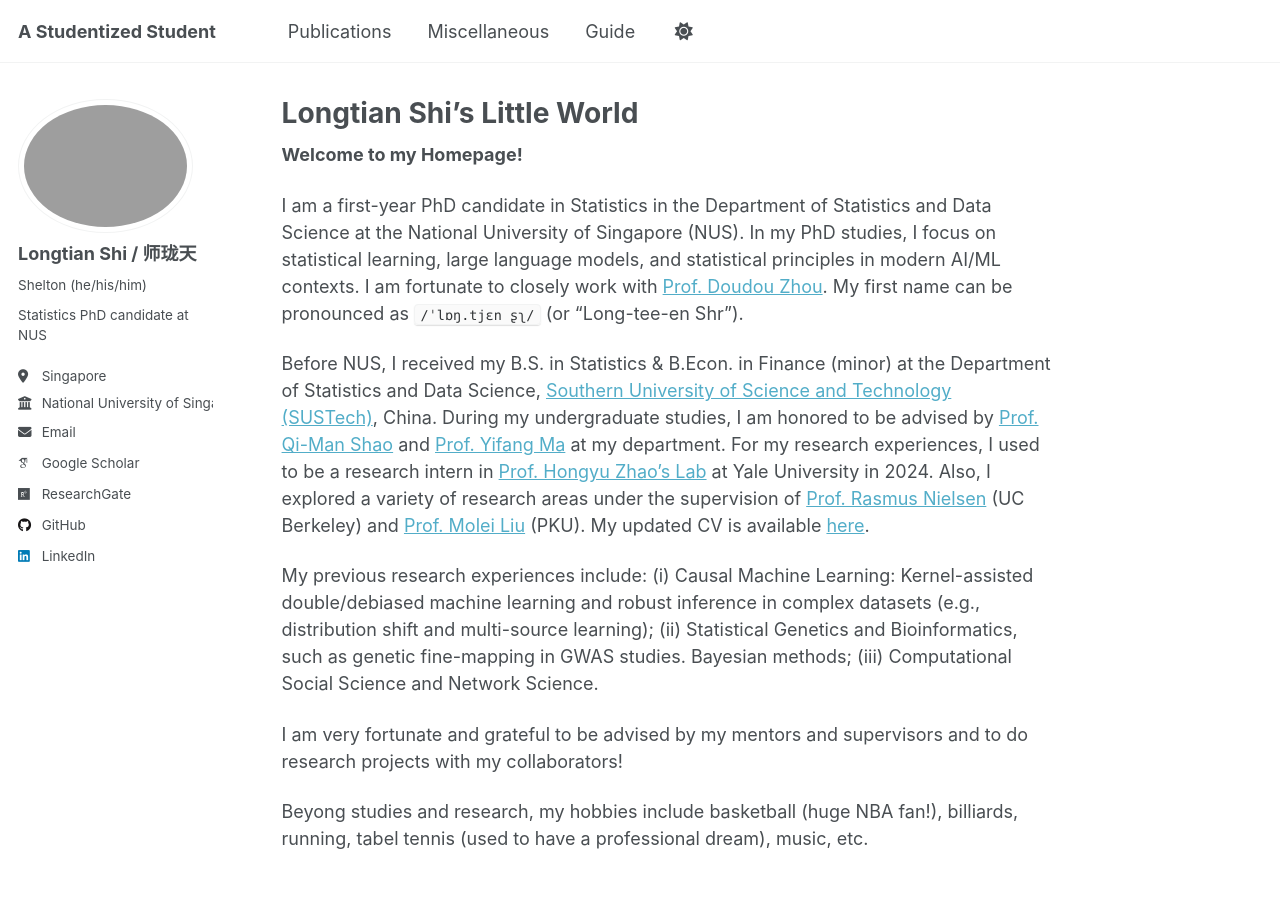
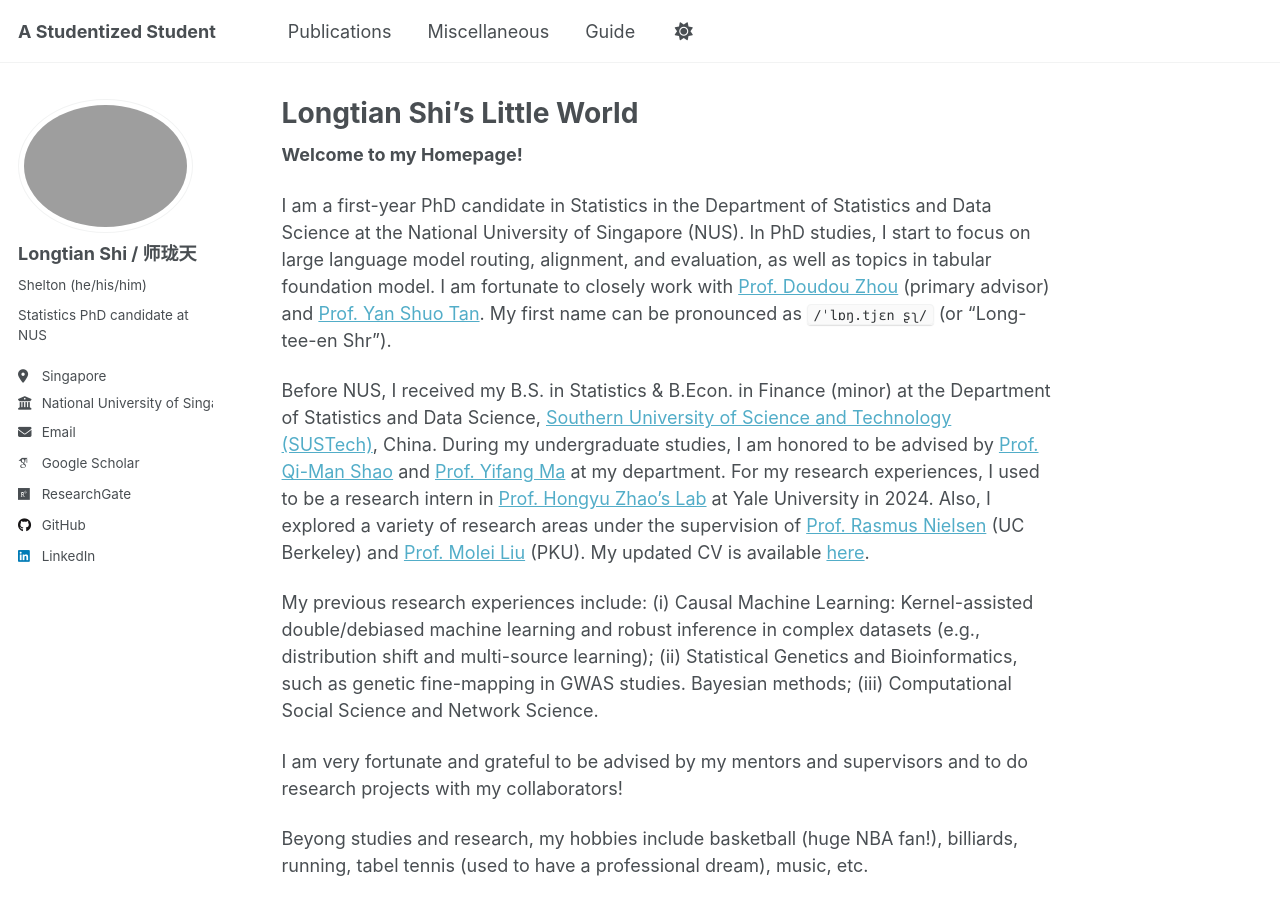
Before and after one commit to statslt/statslt.github.io, a Jekyll site: the page built from _pages/about.md, in a window 1280 px wide and 900 px high. Built offline with Jekyll 4.4.1, drawn with Linux system fonts in a browser that asks for light colours; some web fonts are replaced.

Commit message:
Update about.md
Signed-off-by: shelton <124960483+statslt@users.noreply.github.com>

```diff
--- a/_pages/about.md
+++ b/_pages/about.md
@@ -10,7 +10,7 @@ redirect_from:
 **Welcome to my Homepage!**
 
 
-I am a first-year PhD candidate in Statistics in the Department of Statistics and Data Science at the National University of Singapore (NUS). In my PhD studies, I focus on statistical learning, large language models, and statistical principles in modern AI/ML contexts. I am fortunate to closely work with [Prof. Doudou Zhou](https://doudouzhou.github.io/). My first name can be pronounced as `/ˈlɒŋ.tjɛn ʂʅ/` (or “Long-tee-en Shr”).
+I am a first-year PhD candidate in Statistics in the Department of Statistics and Data Science at the National University of Singapore (NUS). In PhD studies, I start to focus on large language model routing, alignment, and evaluation, as well as topics in tabular foundation model. I am fortunate to closely work with [Prof. Doudou Zhou](https://doudouzhou.github.io/) (primary advisor) and [Prof. Yan Shuo Tan](https://yanshuotan.github.io/). My first name can be pronounced as `/ˈlɒŋ.tjɛn ʂʅ/` (or “Long-tee-en Shr”).
 
 Before NUS, I received my B.S. in Statistics & B.Econ. in Finance (minor) at the Department of Statistics and Data Science, [Southern University of Science and Technology (SUSTech)](https://www.sustech.edu.cn/en/), China. During my undergraduate studies, I am honored to be advised by [Prof. Qi-Man Shao](https://www.sustech.edu.cn/en/faculties/shaoqiman.html) and [Prof. Yifang Ma](https://www.sustech.edu.cn/en/faculties/mayifang.html) at my department. For my research experiences, I used to be a research intern in [Prof. Hongyu Zhao's Lab](https://zhaocenter.org/) at Yale University in 2024. Also, I explored a variety of research areas under the supervision of [Prof. Rasmus Nielsen](https://statistics.berkeley.edu/people/rasmus-nielsen) (UC Berkeley) and [Prof. Molei Liu](https://moleibobliu.github.io/) (PKU). My updated CV is available [here](/files/Longtian_Shi_CV_08_12_2026_updated.pdf).
 
```
